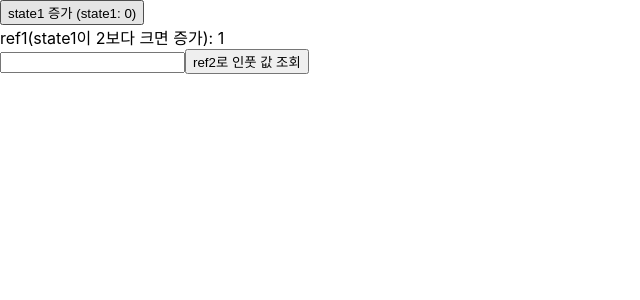
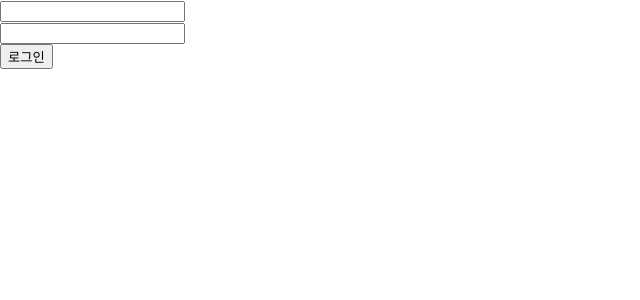
Before and after one commit to 10hajin15/react, a React (Create React App) app: page / in a window 1280 px wide. Shown: the top 300 px of the page, without its empty margins (0-640 px from the left). Built offline with nearby package versions, Linux system fonts and the light colour scheme; the HTML template or start-up script is replaced by a standard one.

Commit message:
제어컴포넌트 구현

```diff
--- a/src/App.jsx
+++ b/src/App.jsx
@@ -1,30 +1,48 @@
 import React from "react";
-import MyReact from "./MyReact";
+import * as MyForm from "./MyForm";
 
 const App = () => {
-  return <UseRefTest />;
+  return <LoginForm />;
 };
 
 export default App;
 
-const UseRefTest = () => {
-  MyReact.resetCursor();
+const LoginForm = () => {
+  const validate = (values) => {
+    const errors = {
+      email: "",
+      password: "",
+    };
 
-  const [state1, setState1] = React.useState(0);
-  const ref1 = MyReact.useRef(1);
-  const ref2 = MyReact.useRef("a");
+    if (!values.email) {
+      errors.email = "이메일을 입력하세요";
+    }
+    if (!values.password) {
+      errors.password = "비밀번호를 입력하세요";
+    }
 
-  if (state1 > 2) ref1.current = ref1.current + 1;
+    return errors;
+  };
 
-  const handleCount = () => setState1(state1 + 1);
-  const handleSubmit = () => console.log("input 값:", ref2.current.value);
+  const handleSubmit = (values) => {
+    console.log("Submitted", values);
+  };
 
   return (
-    <div>
-      <button onClick={handleCount}>state1 증가 (state1: {state1})</button>
-      <div>ref1(state1이 2보다 크면 증가): {ref1.current}</div>
-      <input ref={ref2} />
-      <button onClick={handleSubmit}>ref2로 인풋 값 조회</button>
-    </div>
+    <MyForm.Form
+      initialValue={{ email: "", password: "" }}
+      validate={validate}
+      onSubmit={handleSubmit}
+    >
+      <div>
+        <MyForm.Field type="text" name="email" />
+        <MyForm.ErrorMessage name="email" />
+      </div>
+      <div>
+        <MyForm.Field type="password" name="password" />
+        <MyForm.ErrorMessage name="password" />
+      </div>
+      <button type="submit">로그인</button>
+    </MyForm.Form>
   );
 };
--- /dev/null
+++ b/src/MyForm.jsx
@@ -0,0 +1,98 @@
+import React from "react";
+
+export const useForm = ({ initialValue, validate, onSubmit }) => {
+  const [values, setValues] = React.useState(initialValue);
+  const [errors, setErrors] = React.useState({});
+  const [touched, setTouched] = React.useState({});
+
+  const handleChange = (e) => {
+    setValues({
+      ...values,
+      [e.target.name]: e.target.value,
+    });
+  };
+
+  const handleBlur = (e) => {
+    setTouched({
+      ...touched,
+      [e.target.name]: true,
+    });
+  };
+
+  const handleSubmit = (e) => {
+    e.preventDefault();
+
+    const nextTouched = Object.keys(values).reduce((touched, field) => {
+      touched[field] = true;
+      return touched;
+    }, {});
+    setTouched(nextTouched);
+
+    const errors = validate(values);
+    setErrors(errors);
+    if (Object.values(errors).some(Boolean)) return;
+
+    onSubmit(values);
+  };
+
+  const getFieldProps = (name) => {
+    const value = values[name];
+    const onBlur = handleBlur;
+    const onChange = handleChange;
+
+    return {
+      name,
+      value,
+      onBlur,
+      onChange,
+    };
+  };
+
+  React.useEffect(() => {
+    setErrors(validate(values));
+  }, [values]);
+
+  return {
+    values,
+    errors,
+    touched,
+    handleBlur,
+    handleChange,
+    handleSubmit,
+    getFieldProps,
+  };
+};
+
+const formContext = React.createContext({});
+formContext.displayName = "FormContext";
+
+export const Form = ({ id, className, children, ...rest }) => {
+  const formValue = useForm(rest);
+  return (
+    <formContext.Provider value={formValue}>
+      <form
+        noValidate
+        id={id}
+        className={className}
+        onSubmit={formValue.handleSubmit}
+      >
+        {children}
+      </form>
+    </formContext.Provider>
+  );
+};
+
+export const Field = ({ as = "input", children, ...rest }) => {
+  const { getFieldProps } = React.useContext(formContext);
+  return React.createElement(
+    as,
+    { ...rest, ...getFieldProps(rest.name) },
+    children
+  );
+};
+
+export const ErrorMessage = ({ name }) => {
+  const { touched, errors } = React.useContext(formContext);
+  if (!touched[name] || !errors[name]) return null;
+  return <span>{errors[name]}</span>;
+};
```
